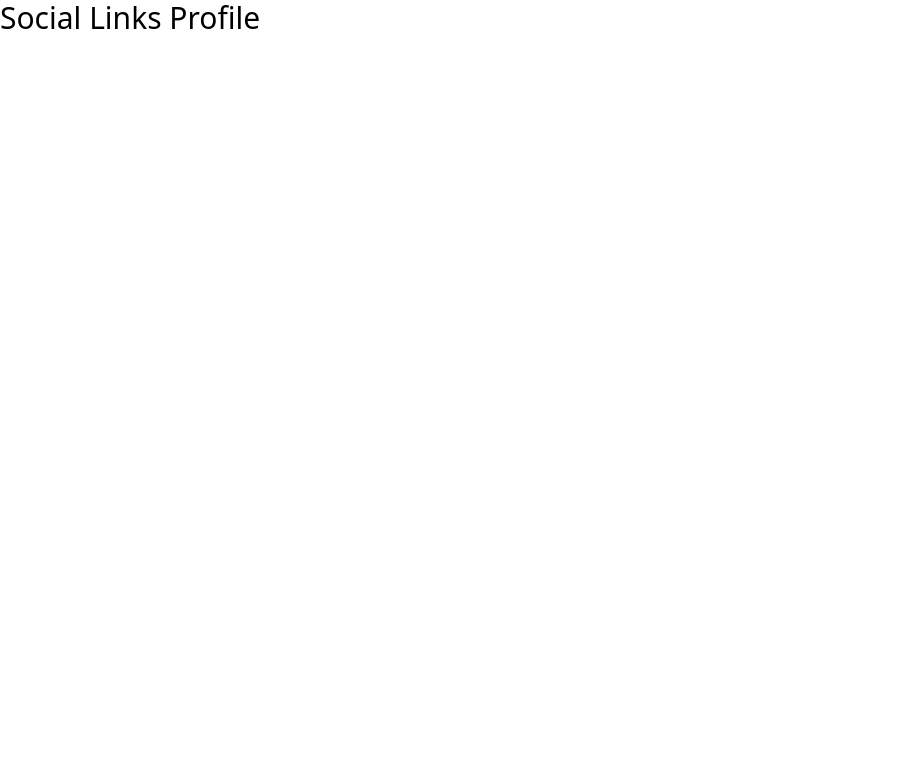
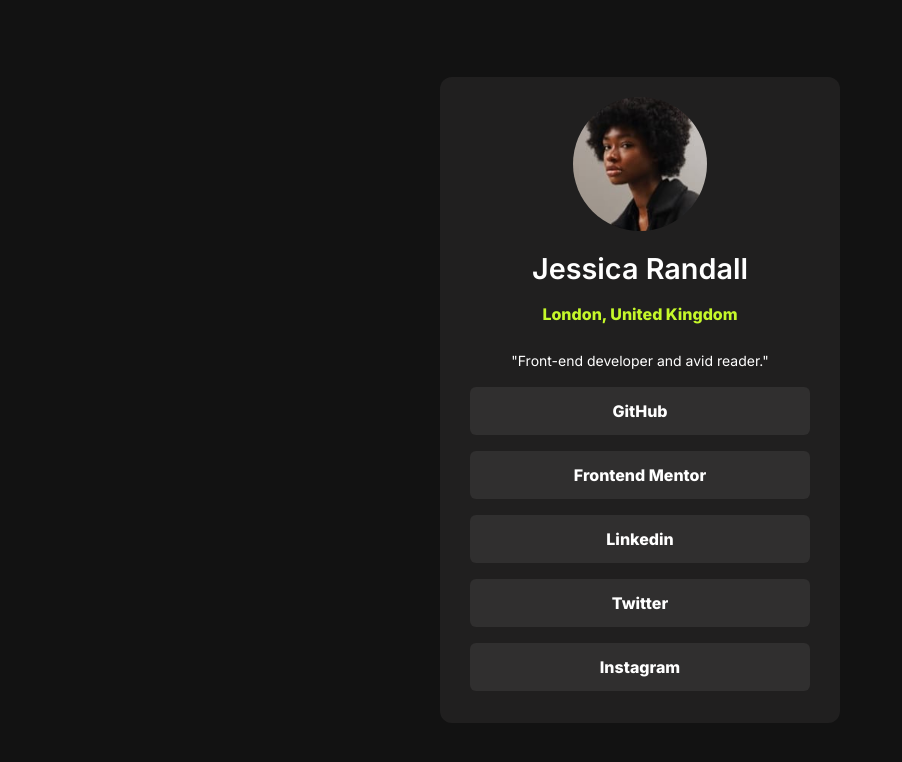
Before and after one commit to kevcoder247/socialMediaLinksProfile, a plain HTML site: page index.html in a window 1280 px wide. Shown: the whole page, without its empty margins (0-902 px from the left). Drawn offline with Linux system fonts and the light colour scheme.

Commit message:
wip: add RWD styles

```diff
--- a/index.html
+++ b/index.html
@@ -4,9 +4,43 @@
   <meta charset="UTF-8">
   <meta name="viewport" content="width=device-width, initial-scale=1.0">
   <link rel="stylesheet" href="css/style.css">
+  <link rel="preconnect" href="https://fonts.googleapis.com">
+  <link rel="preconnect" href="https://fonts.gstatic.com" crossorigin>
+  <link href="https://fonts.googleapis.com/css2?family=Inter:wght@100..900&display=swap" rel="stylesheet">
   <title>Social Links Profile</title>
 </head>
 <body>
-  <h1 class="text-3xl">Social Links Profile</h1>
+  <!-- Global Container -->
+  <section class="flex justify-center items-center min-h-screen bg-[#121212]">
+
+  <!-- Card Container -->
+    <div class="w-[85%] max-w-[400px] md:my-10 bg-[#242323d1] rounded-xl">
+
+  <!-- Image -->
+      <div class="pt-5">
+        <img src="images/avatar-jessica.jpeg" alt="" class="w-1/3  mx-auto rounded-full ">
+      </div>
+      <!-- Name -->
+      <h1 class="text-[1.8rem]  pt-4 text-white text-center font-semibold">Jessica Randall</h1>
+      <!-- Location -->
+      <h3 class="text-neon font-extrabold text-center pt-3">London, United Kingdom</h3>
+      <!-- Bio -->
+      <p class="text-center text-white pt-6 text-[14px]">"Front-end developer and avid reader."</p>
+
+      <!-- Links -->
+       <div class="mt-4">
+        <ul class="flex flex-col justify-center items-center">
+          <li class="link-styles">GitHub</li>
+          <li class="link-styles mt-4"> Frontend Mentor</li>
+          <li class="link-styles mt-4">Linkedin</li>
+          <li class="link-styles mt-4">Twitter</li>
+          <li class="link-styles mt-4 mb-[2rem]">Instagram</li>
+        </ul>
+       </div>
+
+
+
+    </div>
+  </section>
 </body>
 </html>
--- a/input.css
+++ b/input.css
@@ -1,3 +1,8 @@
 @tailwind base;
 @tailwind components;
 @tailwind utilities;
+
+
+.link-styles{
+  @apply bg-[#343333d1] w-[85%] text-center text-white rounded-md p-3 font-extrabold hover:bg-neon hover:text-black hover:cursor-pointer
+}
--- a/tailwind.config.js
+++ b/tailwind.config.js
@@ -2,7 +2,20 @@
 module.exports = {
   content: ['./*html'],
   theme: {
-    extend: {},
+    screens: {
+      sm: '480px',
+      md: '768px',
+      lg: '976px',
+      xl: '1440px'
+    },
+    extend: {
+      colors:{
+        neon: 'hsl(75, 94%, 57%)',
+      },
+      fontFamily:{
+        sans: [ "Inter", "sans-serif"]
+      }
+    },
   },
   plugins: [],
 }
```
Also changed, not shown: css/style.css.
